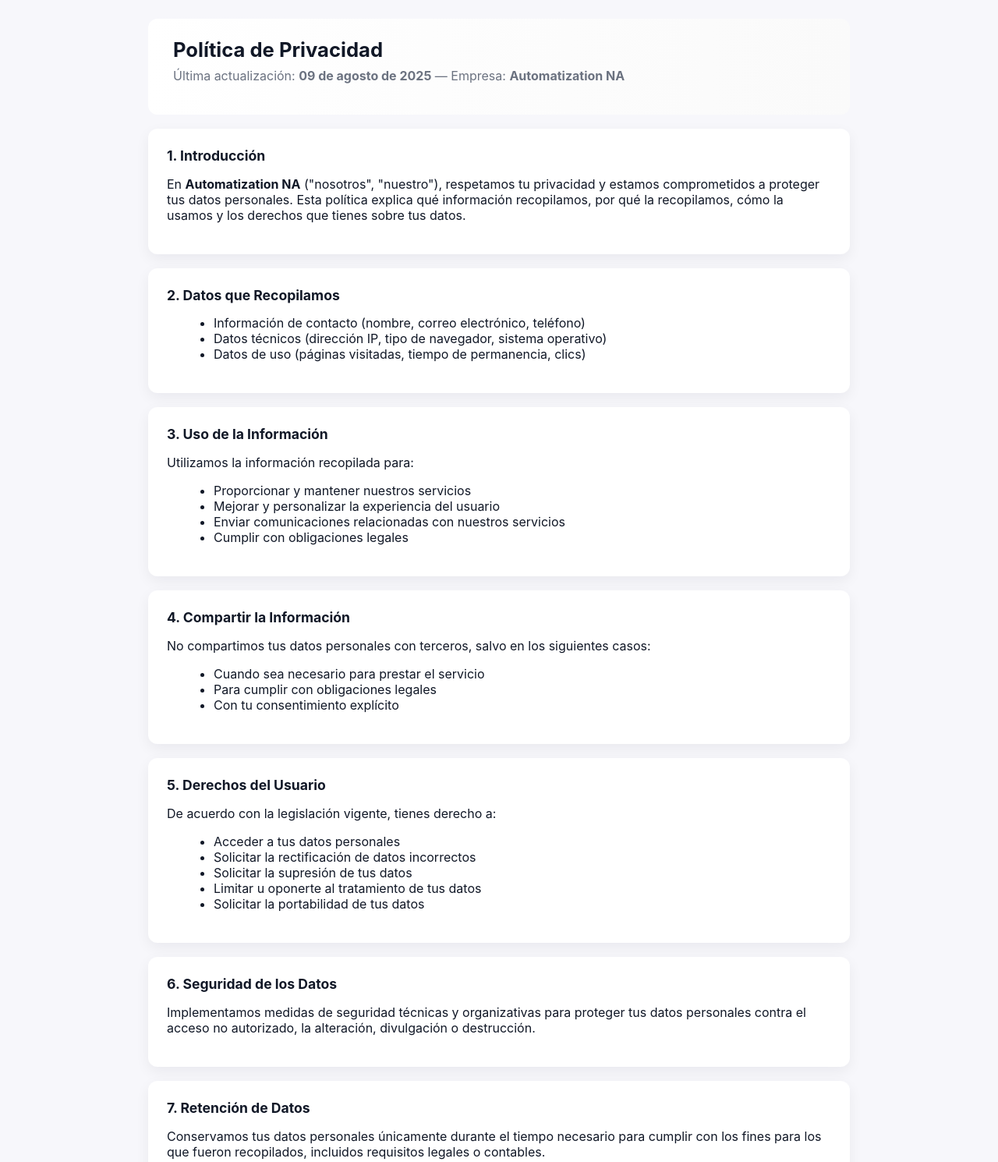
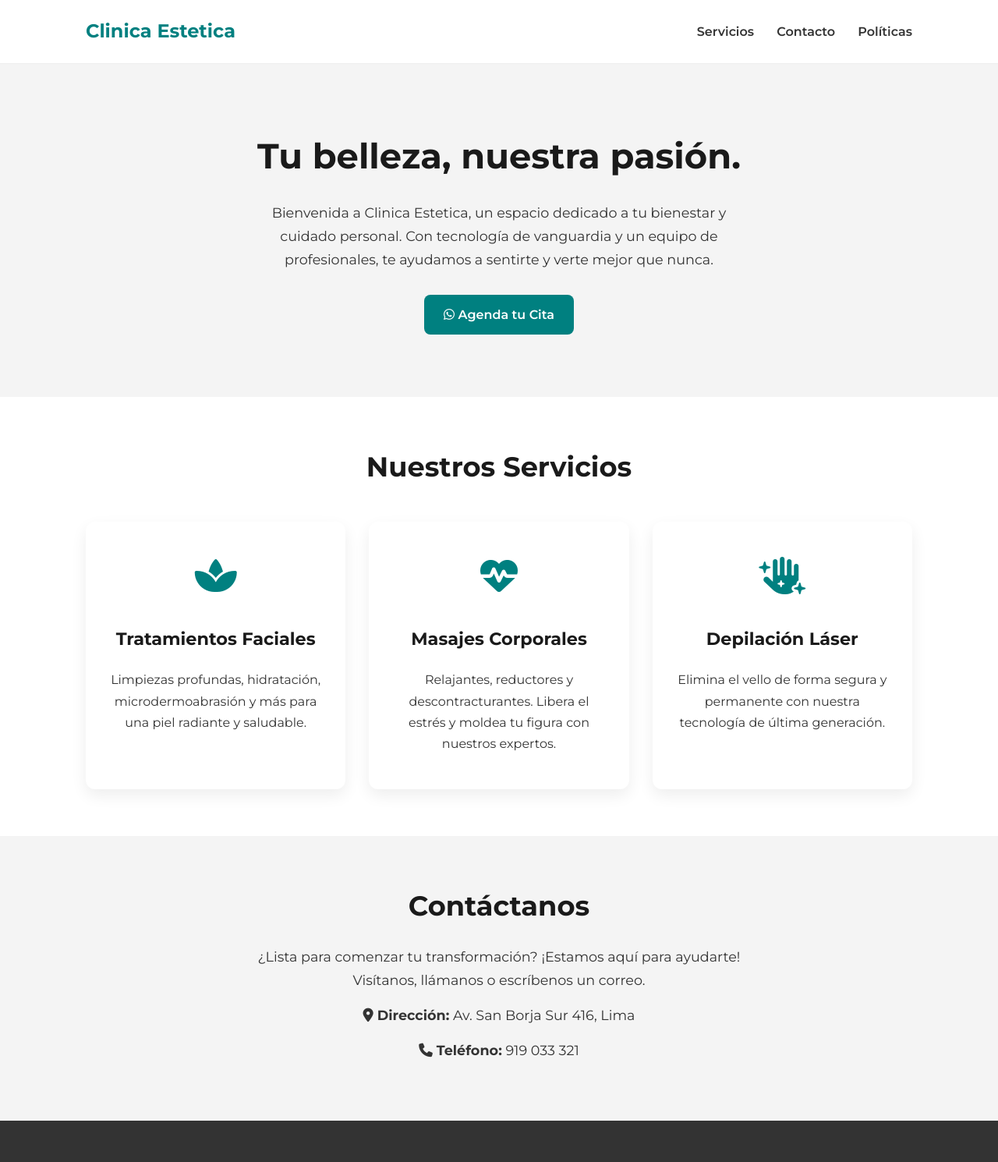
Before and after one commit to luminate123/politica_privacidad, a plain HTML site: page index.html in a window 1280 px wide. Shown: the top 1490 px of the page at 78% size. Drawn offline with Linux system fonts and the light colour scheme.

Commit message:
Revamp index.html for Clinica Estetica branding

```diff
--- a/index.html
+++ b/index.html
@@ -1,111 +1,294 @@
-<!doctype html>
+<!DOCTYPE html>
 <html lang="es">
 <head>
-  <meta charset="utf-8">
-  <meta name="viewport" content="width=device-width,initial-scale=1">
-  <title>Política de Privacidad - Automatization NA</title>
-  <meta name="description" content="Política de privacidad de Automatization NA. Explica cómo recopilamos, usamos y protegemos tus datos personales.">
+    <meta charset="UTF-8">
+    <meta name="viewport" content="width=device-width, initial-scale=1.0">
+    <title>Clinica Estetica - Expertos en Cuidado y Belleza</title>
+    <meta name="description" content="[Escribe aquí una breve descripción de tu clínica, por ejemplo: Ofrecemos tratamientos faciales, corporales y de depilación con la última tecnología para realzar tu belleza natural.]">
+
+    <!-- Google Fonts -->
+    <link rel="preconnect" href="https://fonts.googleapis.com">
+    <link rel="preconnect" href="https://fonts.gstatic.com" crossorigin>
+    <link href="https://fonts.googleapis.com/css2?family=Montserrat:wght@400;600;700&display=swap" rel="stylesheet">
+
+    <!-- Font Awesome for Icons -->
+    <link rel="stylesheet" href="https://cdnjs.cloudflare.com/ajax/libs/font-awesome/6.4.2/css/all.min.css">
+
     <style>
-    :root{--bg:#f7f7fb;--card:#ffffff;--muted:#6b7280;--accent:#111827}
-    body{font-family:Inter, system-ui, -apple-system, 'Segoe UI', Roboto, 'Helvetica Neue', Arial; background:var(--bg); color:var(--accent); margin:0; padding:24px}
-    .container{max-width:900px; margin:0 auto}
-    header{padding:24px 32px; background:linear-gradient(90deg,#fff 0%, #fafafa 100%); border-radius:12px}
-    h1{margin:0; font-size:1.6rem}
-    p.lead{color:var(--muted); margin-top:8px}
-    .card{background:var(--card); padding:24px; border-radius:12px; margin-top:18px; box-shadow:0 6px 18px rgba(15,23,42,0.06)}
-    h2{font-size:1.1rem; margin-top:0}
-    ul{margin:0 0 16px 20px}
-    code{background:#f3f4f6;padding:2px 6px;border-radius:6px;font-family:monospace}
-    footer{margin-top:24px; color:var(--muted); font-size:0.9rem}
-    .note{background:#fffbe6;border-left:4px solid #f59e0b;padding:12px;border-radius:6px}
-    a.inline{color:#0ea5e9;text-decoration:none}
+        /* --- General Styles & Variables --- */
+        :root {
+            --primary-color: #008080; /* Un verde azulado elegante */
+            --secondary-color: #f4f4f4;
+            --text-color: #333;
+            --heading-color: #1a1a1a;
+            --white: #ffffff;
+            --border-radius: 12px;
+            --box-shadow: 0 8px 20px rgba(0, 0, 0, 0.07);
+        }
+
+        * {
+            margin: 0;
+            padding: 0;
+            box-sizing: border-box;
+        }
+
+        body {
+            font-family: 'Montserrat', sans-serif;
+            background-color: var(--white);
+            color: var(--text-color);
+            line-height: 1.7;
+        }
+
+        .container {
+            max-width: 1100px;
+            margin: 0 auto;
+            padding: 0 20px;
+        }
+
+        section {
+            padding: 60px 0;
+        }
+
+        h1, h2, h3 {
+            font-weight: 700;
+            color: var(--heading-color);
+            margin-bottom: 20px;
+        }
+
+        h1 { font-size: 2.8rem; }
+        h2 { font-size: 2.2rem; text-align: center; }
+        h3 { font-size: 1.4rem; }
+
+        p {
+            margin-bottom: 15px;
+        }
+
+        .btn {
+            display: inline-block;
+            background-color: var(--primary-color);
+            color: var(--white);
+            padding: 12px 25px;
+            border-radius: 8px;
+            text-decoration: none;
+            font-weight: 600;
+            transition: background-color 0.3s ease, transform 0.3s ease;
+        }
+
+        .btn:hover {
+            background-color: #006666;
+            transform: translateY(-3px);
+        }
+
+        /* --- Header --- */
+        .header {
+            background: var(--white);
+            padding: 20px 0;
+            border-bottom: 1px solid #eee;
+            position: sticky;
+            top: 0;
+            z-index: 100;
+        }
+
+        .header .container {
+            display: flex;
+            justify-content: space-between;
+            align-items: center;
+        }
+
+        .logo {
+            font-size: 1.5rem;
+            font-weight: 700;
+            color: var(--primary-color);
+            text-decoration: none;
+        }
+
+        .nav-links a {
+            color: var(--text-color);
+            text-decoration: none;
+            margin-left: 25px;
+            font-weight: 600;
+        }
+
+        /* --- Hero Section --- */
+        .hero {
+            background-color: var(--secondary-color);
+            text-align: center;
+            padding: 80px 0;
+        }
+        .hero p {
+            max-width: 600px;
+            margin: 0 auto 30px auto;
+            font-size: 1.1rem;
+        }
+
+        /* --- Services Section --- */
+        .services-grid {
+            display: grid;
+            grid-template-columns: repeat(auto-fit, minmax(300px, 1fr));
+            gap: 30px;
+            margin-top: 40px;
+        }
+
+        .service-card {
+            background: var(--white);
+            border-radius: var(--border-radius);
+            padding: 30px;
+            text-align: center;
+            box-shadow: var(--box-shadow);
+        }
+
+        .service-card .icon {
+            font-size: 3rem;
+            color: var(--primary-color);
+            margin-bottom: 20px;
+        }
+
+        /* --- Contact Section --- */
+        .contact {
+            background-color: var(--secondary-color);
+        }
+
+        .contact-info {
+            text-align: center;
+            max-width: 700px;
+            margin: 0 auto;
+        }
+
+        .contact-info p {
+            font-size: 1.1rem;
+        }
+
+        /* --- Policies Section --- */
+        .policies {
+            background-color: #333;
+            color: #ccc;
+        }
+        .policies h2, .policies h3 {
+            color: var(--white);
+        }
+        .policies ul { list-style-position: inside; }
+
+        /* --- Footer --- */
+        .footer {
+            background-color: var(--heading-color);
+            color: var(--white);
+            text-align: center;
+            padding: 30px 0;
+        }
+
+        /* --- Responsive Design --- */
+        @media (max-width: 768px) {
+            h1 { font-size: 2.2rem; }
+            h2 { font-size: 1.8rem; }
+            .header .container { flex-direction: column; gap: 15px;}
+        }
+
     </style>
 </head>
 <body>
+
+    <!-- ======================= HEADER ======================= -->
+    <header class="header">
         <div class="container">
-    <header>
-      <h1>Política de Privacidad</h1>
-      <p class="lead">Última actualización: <strong>09 de agosto de 2025</strong> — Empresa: <strong>Automatization NA</strong></p>
+            <a href="#" class="logo">Clinica Estetica</a>
+            <nav class="nav-links">
+                <a href="#services">Servicios</a>
+                <a href="#contact">Contacto</a>
+                <a href="#policies">Políticas</a>
+            </nav>
+        </div>
     </header>
 
-    <section class="card" aria-labelledby="intro">
-      <h2 id="intro">1. Introducción</h2>
+    <main>
+        <!-- ======================= HERO SECTION ======================= -->
+        <section class="hero">
+            <div class="container">
+                <h1>Tu belleza, nuestra pasión.</h1>
                 <p>
-        En <strong>Automatization NA</strong> ("nosotros", "nuestro"), respetamos tu privacidad y estamos comprometidos a proteger tus datos personales.
-        Esta política explica qué información recopilamos, por qué la recopilamos, cómo la usamos y los derechos que tienes sobre tus datos.
+                    Bienvenida a Clinica Estetica, un espacio dedicado a tu bienestar y cuidado personal.
+                    Con tecnología de vanguardia y un equipo de profesionales, te ayudamos a sentirte y verte mejor que nunca.
                 </p>
+                <a href="https://wa.me/51919033321" class="btn" target="_blank">
+                    <i class="fab fa-whatsapp"></i> Agenda tu Cita
+                </a>
+            </div>
         </section>
 
-    <section class="card" aria-labelledby="datos-recogidos">
-      <h2 id="datos-recogidos">2. Datos que Recopilamos</h2>
-      <ul>
-        <li>Información de contacto (nombre, correo electrónico, teléfono)</li>
-        <li>Datos técnicos (dirección IP, tipo de navegador, sistema operativo)</li>
-        <li>Datos de uso (páginas visitadas, tiempo de permanencia, clics)</li>
-      </ul>
+        <!-- ======================= SERVICES SECTION ======================= -->
+        <section id="services">
+            <div class="container">
+                <h2>Nuestros Servicios</h2>
+                <div class="services-grid">
+                    <!-- Servicio 1 -->
+                    <div class="service-card">
+                        <div class="icon"><i class="fas fa-spa"></i></div>
+                        <h3>Tratamientos Faciales</h3>
+                        <p>Limpiezas profundas, hidratación, microdermoabrasión y más para una piel radiante y saludable.</p>
+                    </div>
+                    <!-- Servicio 2 -->
+                    <div class="service-card">
+                        <div class="icon"><i class="fas fa-heartbeat"></i></div>
+                        <h3>Masajes Corporales</h3>
+                        <p>Relajantes, reductores y descontracturantes. Libera el estrés y moldea tu figura con nuestros expertos.</p>
+                    </div>
+                    <!-- Servicio 3 -->
+                    <div class="service-card">
+                        <div class="icon"><i class="fas fa-hand-sparkles"></i></div>
+                        <h3>Depilación Láser</h3>
+                        <p>Elimina el vello de forma segura y permanente con nuestra tecnología de última generación.</p>
+                    </div>
+                </div>
+            </div>
         </section>
 
-    <section class="card" aria-labelledby="uso-datos">
-      <h2 id="uso-datos">3. Uso de la Información</h2>
-      <p>Utilizamos la información recopilada para:</p>
-      <ul>
-        <li>Proporcionar y mantener nuestros servicios</li>
-        <li>Mejorar y personalizar la experiencia del usuario</li>
-        <li>Enviar comunicaciones relacionadas con nuestros servicios</li>
-        <li>Cumplir con obligaciones legales</li>
-      </ul>
+        <!-- ======================= CONTACT SECTION ======================= -->
+        <section id="contact" class="contact">
+            <div class="container">
+                 <h2>Contáctanos</h2>
+                <div class="contact-info">
+                    <p>
+                        ¿Lista para comenzar tu transformación? ¡Estamos aquí para ayudarte!
+                        Visítanos, llámanos o escríbenos un correo.
+                    </p>
+                    <p>
+                        <strong><i class="fas fa-map-marker-alt"></i> Dirección:</strong> Av. San Borja Sur 416, Lima
+                    </p>
+                    <p>
+                        <strong><i class="fas fa-phone"></i> Teléfono:</strong> 919 033 321
+                    </p>
+                </div>
+            </div>
         </section>
 
-    <section class="card" aria-labelledby="compartir-datos">
-      <h2 id="compartir-datos">4. Compartir la Información</h2>
-      <p>No compartimos tus datos personales con terceros, salvo en los siguientes casos:</p>
+        <!-- ======================= POLICIES SECTION ======================= -->
+        <section id="policies" class="policies">
+            <div class="container">
+                <h2>Términos y Políticas</h2>
+
+                <h3>Términos y Condiciones</h3>
+                <p>
+                    <strong>Clinica Estetica</strong> es un centro dedicado a ofrecer servicios de estética y bienestar. Al agendar una cita con nosotros, aceptas nuestras políticas de cancelación, que requieren un aviso de al menos [24] horas de antelación. El pago de los servicios se realiza al momento de la prestación de los mismos.
+                </p>
+
+                <h3>Política de Privacidad</h3>
+                <p>
+                    Respetamos tu privacidad. Los datos personales que recopilamos (nombre, teléfono, correo) se utilizan exclusivamente para gestionar tus citas, ofrecerte un servicio personalizado y enviar comunicaciones relevantes con tu consentimiento. No compartimos tu información con terceros. Tienes derecho a acceder, rectificar o eliminar tus datos en cualquier momento contactándonos.
+                </p>
                  <ul>
-        <li>Cuando sea necesario para prestar el servicio</li>
-        <li>Para cumplir con obligaciones legales</li>
-        <li>Con tu consentimiento explícito</li>
+                    <li><strong>Empresa:</strong> Clinica Estetica</li>
+                    <li><strong>Dirección:</strong> Av. San Borja Sur 416, Lima</li>
                 </ul>
+            </div>
         </section>
 
-    <section class="card" aria-labelledby="derechos-usuario">
-      <h2 id="derechos-usuario">5. Derechos del Usuario</h2>
-      <p>De acuerdo con la legislación vigente, tienes derecho a:</p>
-      <ul>
-        <li>Acceder a tus datos personales</li>
-        <li>Solicitar la rectificación de datos incorrectos</li>
-        <li>Solicitar la supresión de tus datos</li>
-        <li>Limitar u oponerte al tratamiento de tus datos</li>
-        <li>Solicitar la portabilidad de tus datos</li>
-      </ul>
-    </section>
+    </main>
 
-    <section class="card" aria-labelledby="seguridad-datos">
-      <h2 id="seguridad-datos">6. Seguridad de los Datos</h2>
-      <p>Implementamos medidas de seguridad técnicas y organizativas para proteger tus datos personales contra el acceso no autorizado, la alteración, divulgación o destrucción.</p>
-    </section>
+    <!-- ======================= FOOTER ======================= -->
+    <footer class="footer">
+        <div class="container">
+            <p>&copy; 2025 Clinica Estetica | Todos los derechos reservados.</p>
+        </div>
+    </footer>
 
-    <section class="card" aria-labelledby="retencion-datos">
-      <h2 id="retencion-datos">7. Retención de Datos</h2>
-      <p>Conservamos tus datos personales únicamente durante el tiempo necesario para cumplir con los fines para los que fueron recopilados, incluidos requisitos legales o contables.</p>
-    </section>
-
-    <section class="card" aria-labelledby="cambios-politica">
-      <h2 id="cambios-politica">8. Cambios en esta Política</h2>
-      <p>Podemos actualizar esta política de privacidad periódicamente. Publicaremos cualquier cambio en esta página con la fecha de actualización.</p>
-    </section>
-
-    <section class="card" aria-labelledby="contacto">
-      <h2 id="contacto">9. Contacto</h2>
-      <p>Si tienes preguntas o deseas ejercer tus derechos, contáctanos:</p>
-      <ul>
-        <li><strong>Empresa:</strong> Automatization NA</li>
-        <li><strong>Correo:</strong> <a class="inline" href="mailto:contacto@automatizationna.com">contacto@automatizationna.com</a></li>
-        <li><strong>Dirección:</strong> Av. Tecnologías 123, Ciudad Innovación, País</li>
-      </ul>
-    </section>
-
-    <footer>
-      <p>Esta política de privacidad es una plantilla y no constituye asesoramiento legal. Si necesitas cumplimiento específico (por ejemplo, GDPR, LOPDGDD, o normativa local), consulta con un profesional legal.</p>
-    </footer>
-  </div>
 </body>
 </html>
```
Lines whose indentation alone changed are shown as unchanged.
